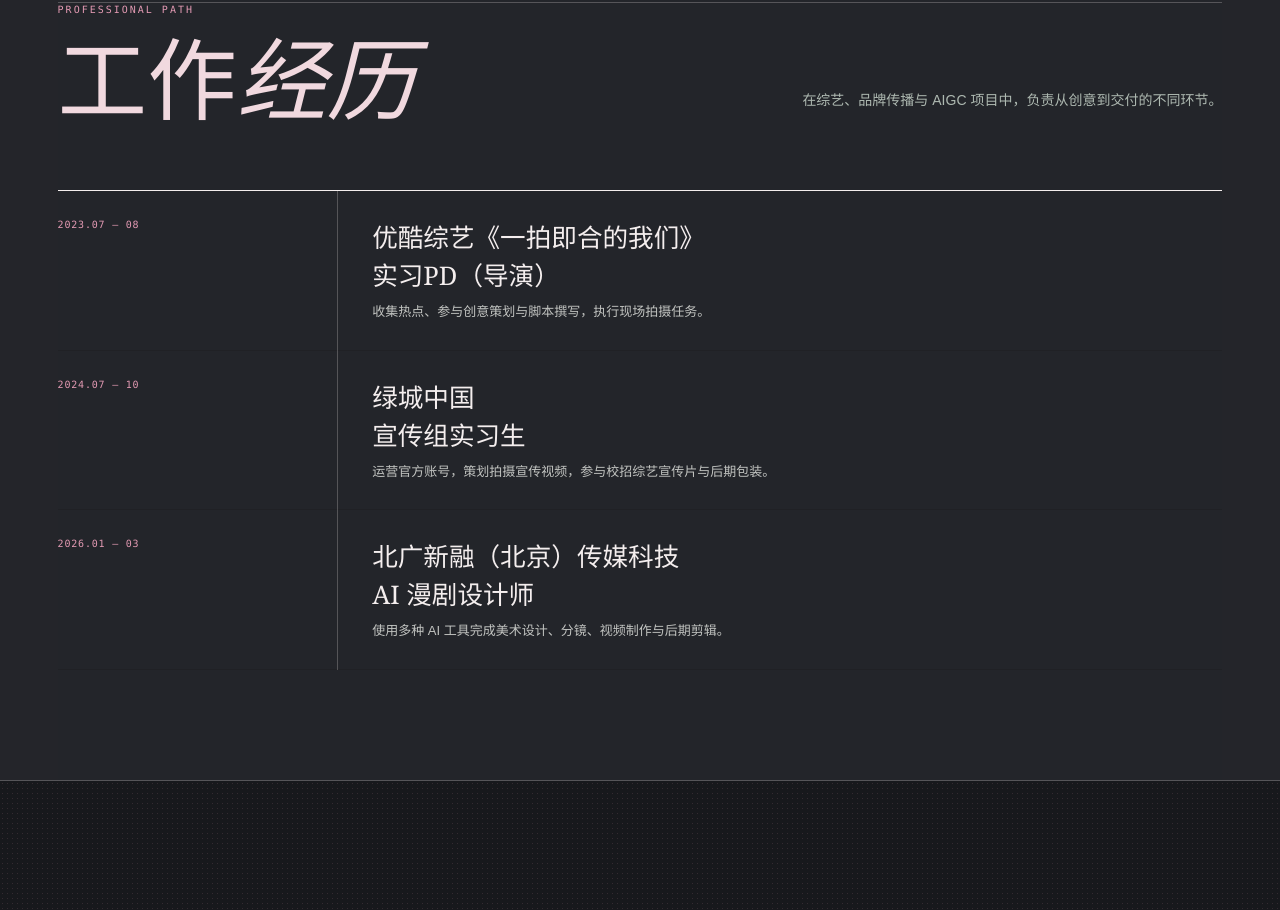
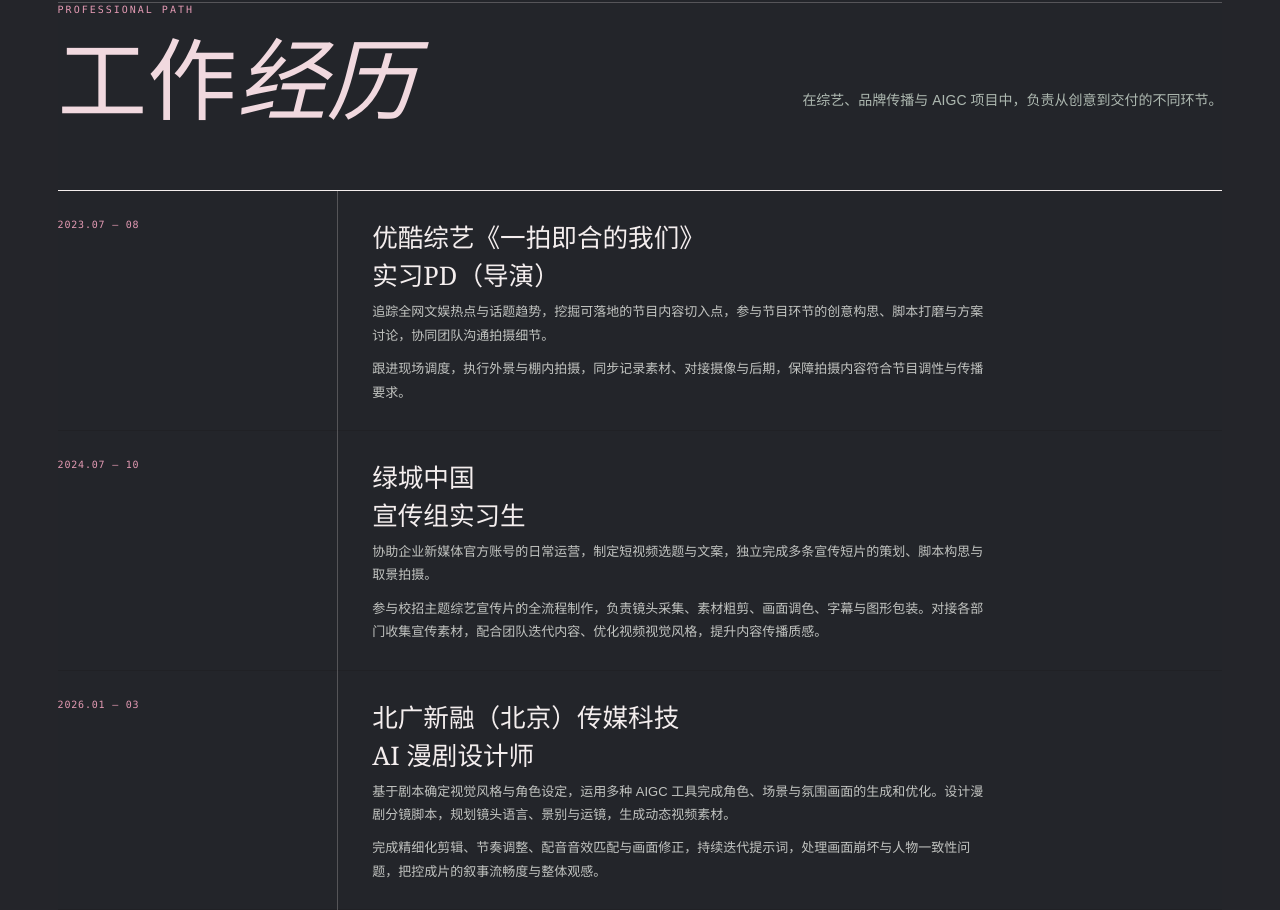
Before and after one commit to louyuanly16-max/louyuan-portfolio, a plain HTML site: page index.html in a window 1280 px wide. Shown: the part 2980-3890 px from the top of the page. Drawn offline with nearby package versions, Linux system fonts and the light colour scheme.

Commit message:
Expand professional experience descriptions

```diff
--- a/index.html
+++ b/index.html
@@ -116,6 +116,7 @@
     .timeline-item time { color: var(--pink); font: 10px/1.6 ui-monospace, SFMono-Regular, Menlo, monospace; letter-spacing: .08em; }
     .timeline-item h3 { margin: 0 0 7px; font-family: Georgia, "Songti SC", serif; font-size: 22px; font-weight: 400; }
     .timeline-item p { max-width: 620px; margin: 0; color: #c2c4c1; font-size: 13px; line-height: 1.8; }
+    .career .timeline-item p + p { margin-top: 10px; }
     .works-index { background: #17181c; color: #fff; background-image: radial-gradient(rgba(227,154,179,.14) .65px, transparent .65px); background-size: 5px 5px; }
     .works-index .page-inner { display: grid; grid-template-columns: .8fr 1.2fr; gap: 80px; align-items: end; min-height: 66svh; }
     .works-index .eyebrow { color: var(--pink); }
@@ -280,7 +281,7 @@
     </section>
 
     <section class="page experience career" id="career">
-      <div class="page-inner"><div class="chapter-meta"><span>PERSONAL PORTFOLIO / CAREER</span><span>CHAPTER / 04</span></div><div class="experience-head"><div><p class="eyebrow">PROFESSIONAL PATH</p><h2 class="section-title">工作<em>经历</em></h2></div><p class="lead">在综艺、品牌传播与 AIGC 项目中，负责从创意到交付的不同环节。</p></div><div class="timeline"><article class="timeline-item"><time>2023.07 — 08</time><div><h3>优酷综艺《一拍即合的我们》<br>实习PD（导演）</h3><p>收集热点、参与创意策划与脚本撰写，执行现场拍摄任务。</p></div></article><article class="timeline-item"><time>2024.07 — 10</time><div><h3>绿城中国<br>宣传组实习生</h3><p>运营官方账号，策划拍摄宣传视频，参与校招综艺宣传片与后期包装。</p></div></article><article class="timeline-item"><time>2026.01 — 03</time><div><h3>北广新融（北京）传媒科技<br>AI 漫剧设计师</h3><p>使用多种 AI 工具完成美术设计、分镜、视频制作与后期剪辑。</p></div></article></div></div>
+      <div class="page-inner"><div class="chapter-meta"><span>PERSONAL PORTFOLIO / CAREER</span><span>CHAPTER / 04</span></div><div class="experience-head"><div><p class="eyebrow">PROFESSIONAL PATH</p><h2 class="section-title">工作<em>经历</em></h2></div><p class="lead">在综艺、品牌传播与 AIGC 项目中，负责从创意到交付的不同环节。</p></div><div class="timeline"><article class="timeline-item"><time>2023.07 — 08</time><div><h3>优酷综艺《一拍即合的我们》<br>实习PD（导演）</h3><p>追踪全网文娱热点与话题趋势，挖掘可落地的节目内容切入点，参与节目环节的创意构思、脚本打磨与方案讨论，协同团队沟通拍摄细节。</p><p>跟进现场调度，执行外景与棚内拍摄，同步记录素材、对接摄像与后期，保障拍摄内容符合节目调性与传播要求。</p></div></article><article class="timeline-item"><time>2024.07 — 10</time><div><h3>绿城中国<br>宣传组实习生</h3><p>协助企业新媒体官方账号的日常运营，制定短视频选题与文案，独立完成多条宣传短片的策划、脚本构思与取景拍摄。</p><p>参与校招主题综艺宣传片的全流程制作，负责镜头采集、素材粗剪、画面调色、字幕与图形包装。对接各部门收集宣传素材，配合团队迭代内容、优化视频视觉风格，提升内容传播质感。</p></div></article><article class="timeline-item"><time>2026.01 — 03</time><div><h3>北广新融（北京）传媒科技<br>AI 漫剧设计师</h3><p>基于剧本确定视觉风格与角色设定，运用多种 AIGC 工具完成角色、场景与氛围画面的生成和优化。设计漫剧分镜脚本，规划镜头语言、景别与运镜，生成动态视频素材。</p><p>完成精细化剪辑、节奏调整、配音音效匹配与画面修正，持续迭代提示词，处理画面崩坏与人物一致性问题，把控成片的叙事流畅度与整体观感。</p></div></article></div></div>
     </section>
 
     <section class="page works-index" id="portfolio-index"><div class="page-inner"><div><p class="eyebrow">SELECTED WORKS / 06</p><h2 class="section-title">作品<br><em>目录</em></h2><p class="lead">六种影像练习，关于梦境、意识、历史、成长、亲情与传承。向下进入每一章。</p></div><div class="work-list"><a href="#portfolio-mother"><small>06A</small><strong>AIGC短片《The One》</strong><i>↘</i></a><a href="#portfolio-changan"><small>06B</small><strong>AIGC短片《张骞归乡指南》</strong><i>↘</i></a><a href="#portfolio"><small>06C</small><strong>软科幻剧情片《幻烬》</strong><i>↘</i></a><a href="#portfolio-mao-xian"><small>06D</small><strong>家庭剧情片《毛线》</strong><i>↘</i></a><a href="#portfolio-butterfly"><small>06E</small><strong>青春广告片《破茧》</strong><i>↘</i></a><a href="#portfolio-wenqiang-nanqu"><small>06F</small><strong>纪录片《温腔南曲》</strong><i>↘</i></a></div></div></section>
```
